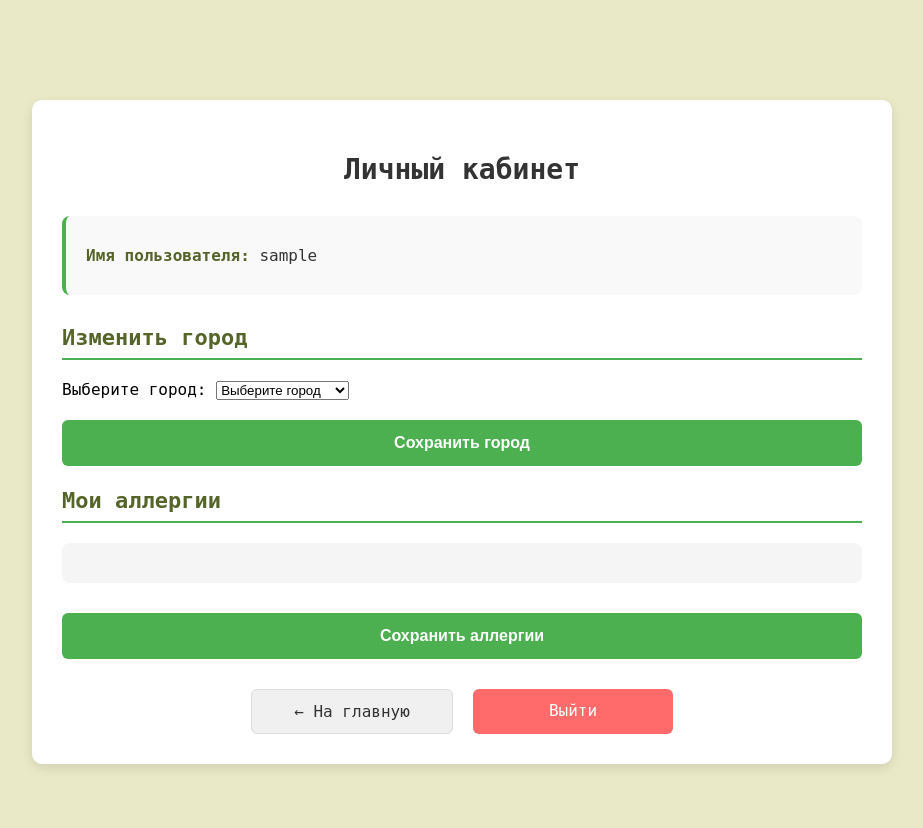
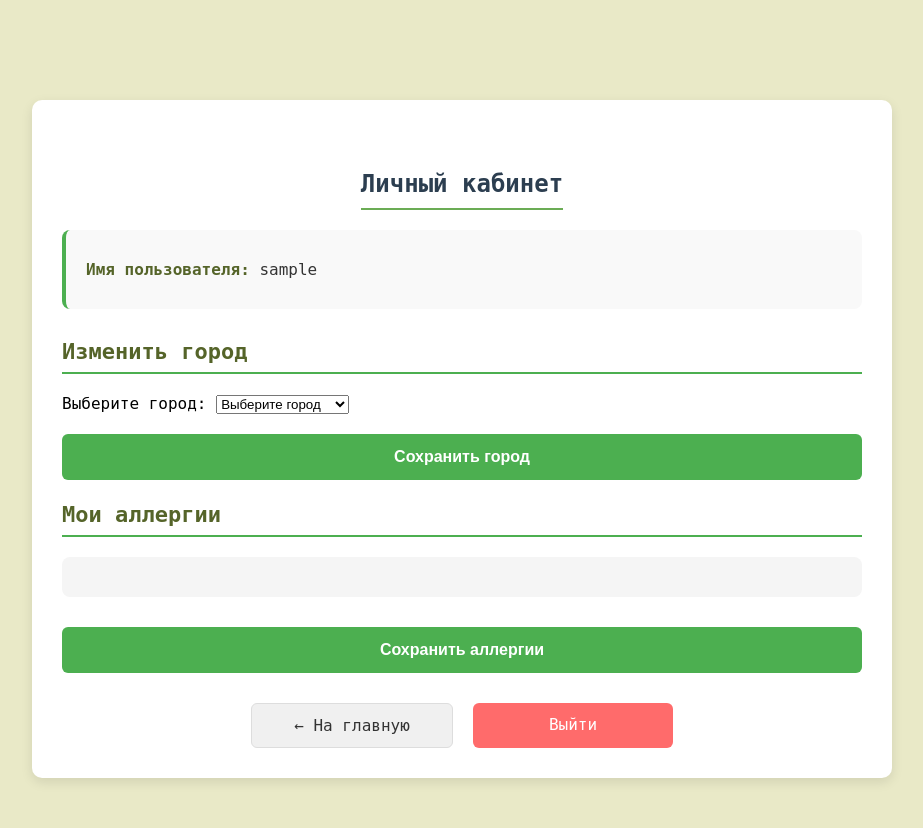
Before and after one commit to ddhhaa/pollen-project, a Django app: page /profile/ in a window 1280 px wide. Shown: the whole page, without its empty margins (178-1101 px from the left). Before the commit the page ends 767 px from the top, so only its background shows below. Run offline with Django 5.2, Linux system fonts and the light colour scheme; the visitor is signed in with stand-in values (Sample User, id 1); data comes from the database, SQL or seed files in the repository; data that the repository does not hold is empty; some web fonts are replaced.

Commit message:
added recommendation style

```diff
--- a/app/static/app/css/style.css
+++ b/app/static/app/css/style.css
@@ -66,3 +66,88 @@ h1{
 .chart-container h2{
     text-align: center;
 }
+
+h2 {
+    margin-top: 40px;
+    margin-bottom: 20px;
+    font-size: 24px;
+    color: #2c3e50;
+    border-bottom: 2px solid #6bac55;
+    padding-bottom: 10px;
+}
+
+/* Список рекомендаций */
+ul {
+    list-style-type: none;
+    padding: 0;
+    max-width: 800px;
+    margin: 20px auto;
+    background: white;
+    border-radius: 10px;
+    box-shadow: 0 4px 15px rgba(0,0,0,0.1);
+    padding: 25px;
+}
+
+ul li {
+    background: #f8f9fa;
+    margin-bottom: 15px;
+    padding: 15px 20px;
+    border-radius: 8px;
+    border-left: 4px solid #6bac55;
+    transition: all 0.3s ease;
+}
+
+ul li:hover {
+    transform: translateX(5px);
+    box-shadow: 0 5px 15px rgba(107, 172, 85, 0.2);
+    background: #f1f8e9;
+}
+
+ul li:last-child {
+    margin-bottom: 0;
+}
+
+ul li strong {
+    color: #2c3e50;
+    font-size: 18px;
+    display: block;
+    margin-bottom: 8px;
+    font-weight: 600;
+}
+
+ul li br {
+    display: none;
+}
+
+ul li {
+    color: #555;
+    line-height: 1.6;
+    font-size: 16px;
+}
+
+/* Сообщение о пустых рекомендациях */
+ul li:only-child {
+    text-align: center;
+    color: #7f8c8d;
+    font-style: italic;
+    padding: 30px;
+    background: #f9f9f9;
+    border-left: 4px solid #bdc3c7;
+}
+
+ul li:only-child strong {
+    display: inline;
+    font-size: 16px;
+}
+
+h2 {
+    text-align: center !important;
+    margin: 40px auto 20px !important;
+    font-size: 24px !important;
+    color: #2c3e50 !important;
+    border-bottom: 2px solid #6bac55 !important;
+    padding-bottom: 10px !important;
+    width: fit-content !important;
+    margin-left: auto !important;
+    margin-right: auto !important;
+}
```
